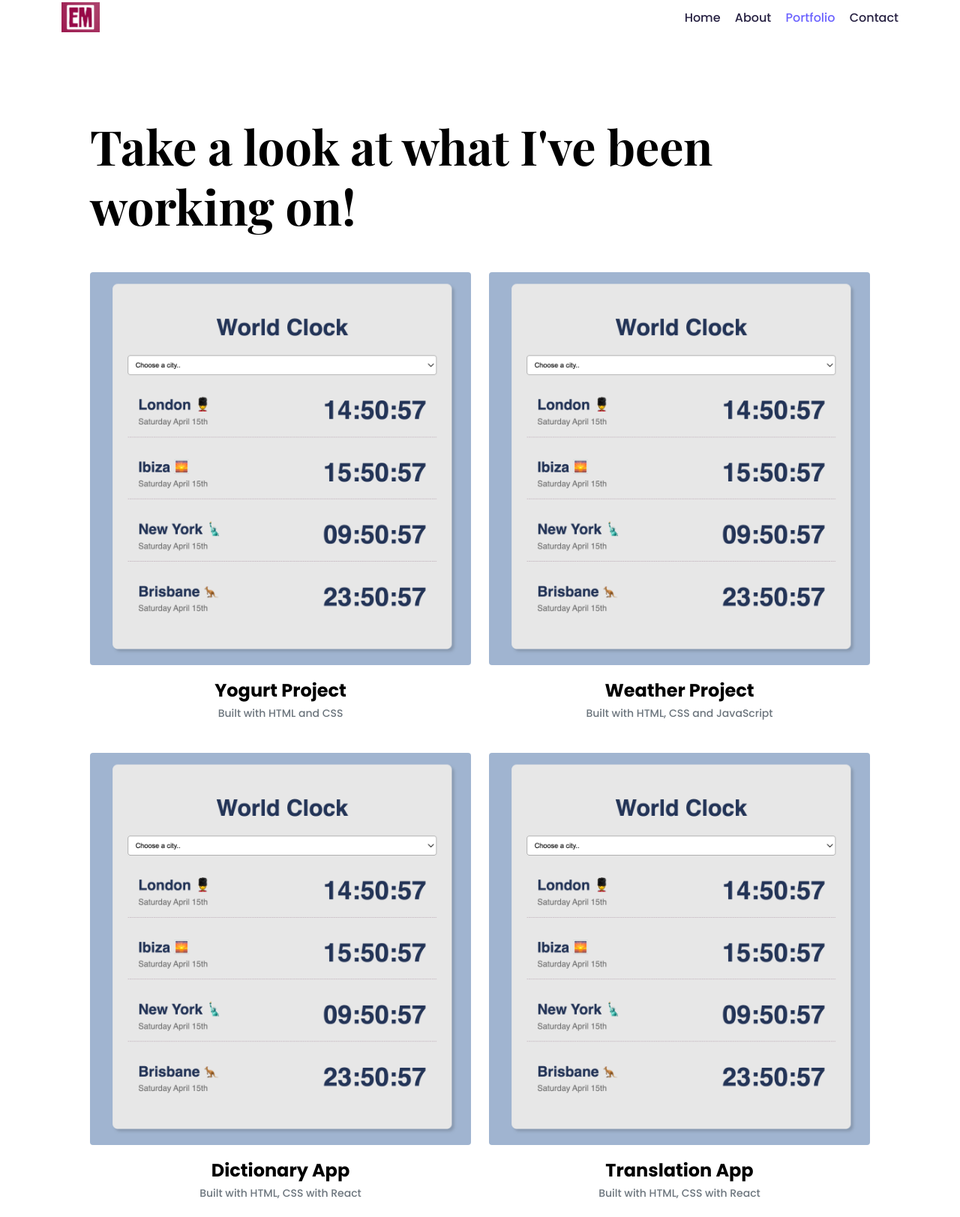
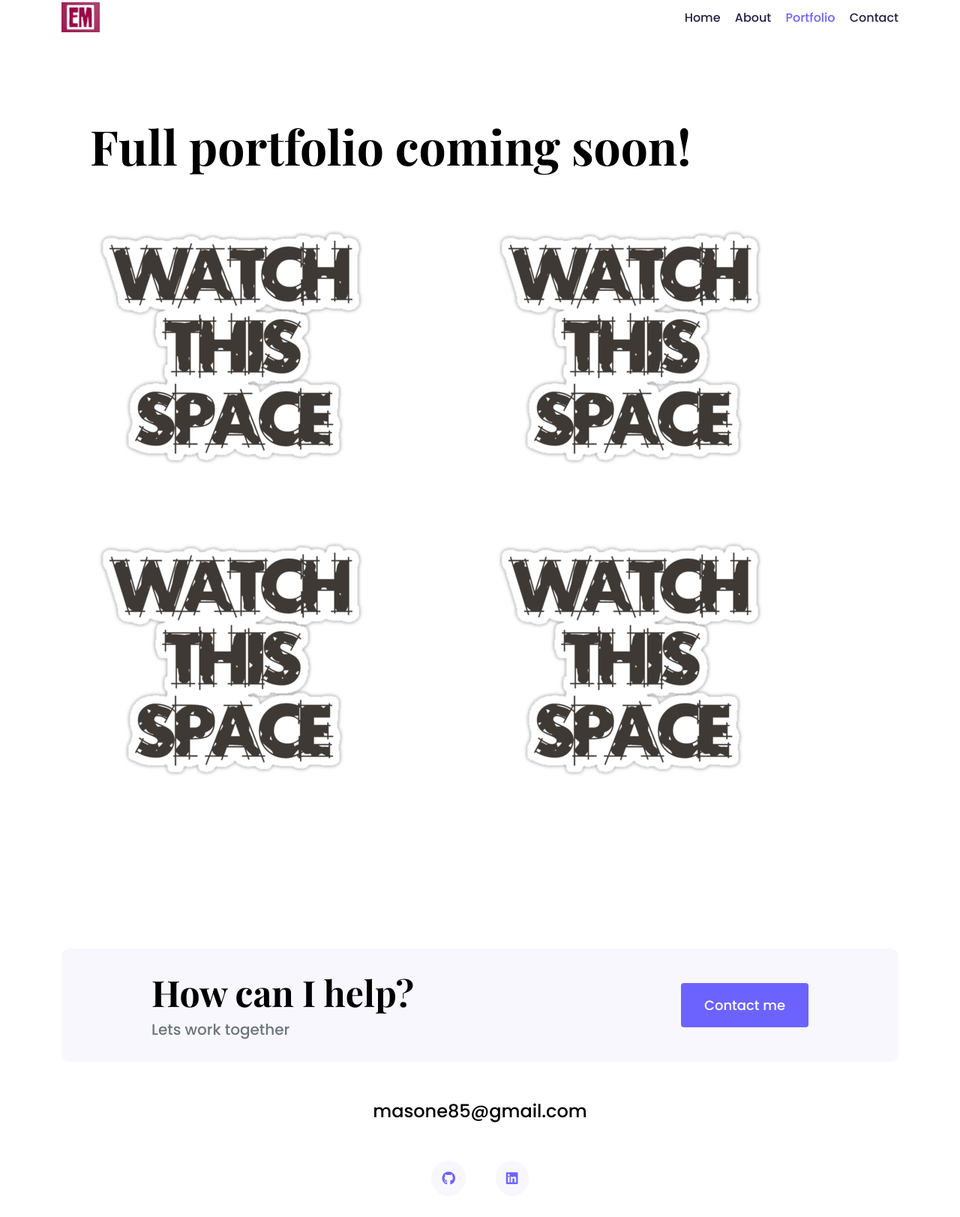
Before and after one commit to masone85/portfolio-project, a plain HTML site: page work.html in a window 1280 px wide. Shown: the part 17-1640 px from the top of the page at 75% size. Drawn offline with nearby package versions, Linux system fonts and the light colour scheme.

Commit message:
updated about text and added placholders for portfolio

```diff
--- a/styles/portfolio.css
+++ b/styles/portfolio.css
@@ -38,10 +38,6 @@ p {
   font-size: 20px;
   line-height: 25px;
 }
-
-
-
-
 
 .hero {
   background: var(--secondary-color);
--- a/work.html
+++ b/work.html
@@ -60,50 +60,49 @@
     </div>
     <div class="content-container container">
       <div class="content">
-        <h1 class="mb-5">Take a look at what I've been working on!</h1>
+        <h1 class="mb-5">Full portfolio coming soon!</h1>
 
         <div class="row">
           <div class="col-md-6 mb-4">
             <img
-              src="images/world-clock.png"
+              src="images/coming-soon.png"
               class="img-fluid mb-3 rounded"
               alt=""
             />
-            <h3 class="text-center m-0">Yogurt Project</h3>
-            <p class="text-center text-muted">Built with HTML and CSS</p>
+            <h3 class="text-center m-0"></h3>
+            <p class="text-center text-muted"></p>
           </div>
           <div class="col-md-6 mb-4">
             <img
-              src="images/world-clock.png"
+              src="images/coming-soon.png"
               class="img-fluid mb-3 rounded"
               alt=""
             />
-            <h3 class="text-center m-0">Weather Project</h3>
+            <h3 class="text-center m-0"></h3>
             <p class="text-center text-muted">
-              Built with HTML, CSS and JavaScript
+
             </p>
           </div>
           <div class="col-md-6 mb-4">
             <img
-              src="images/world-clock.png"
+              src="images/coming-soon.png"
               class="img-fluid mb-3 rounded"
               alt=""
             />
-            <h3 class="text-center m-0">Dictionary App</h3>
+            <h3 class="text-center m-0"></h3>
             <p class="text-center text-muted">
-              Built with HTML, CSS with React
+
             </p>
           </div>
           <div class="col-md-6 mb-4">
             <img
-              src="images/world-clock.png"
+              src="images/coming-soon.png"
               class="img-fluid mb-3 rounded"
               alt=""
             />
-            <h3 class="text-center m-0">Translation App</h3>
+            <h3 class="text-center m-0"></h3>
             <p class="text-center text-muted">
-              Built with HTML, CSS with React
-            </p>
+
           </div>
         </div>
       </div>
```
Also changed, not shown: about.html (+11 -14 lines).
